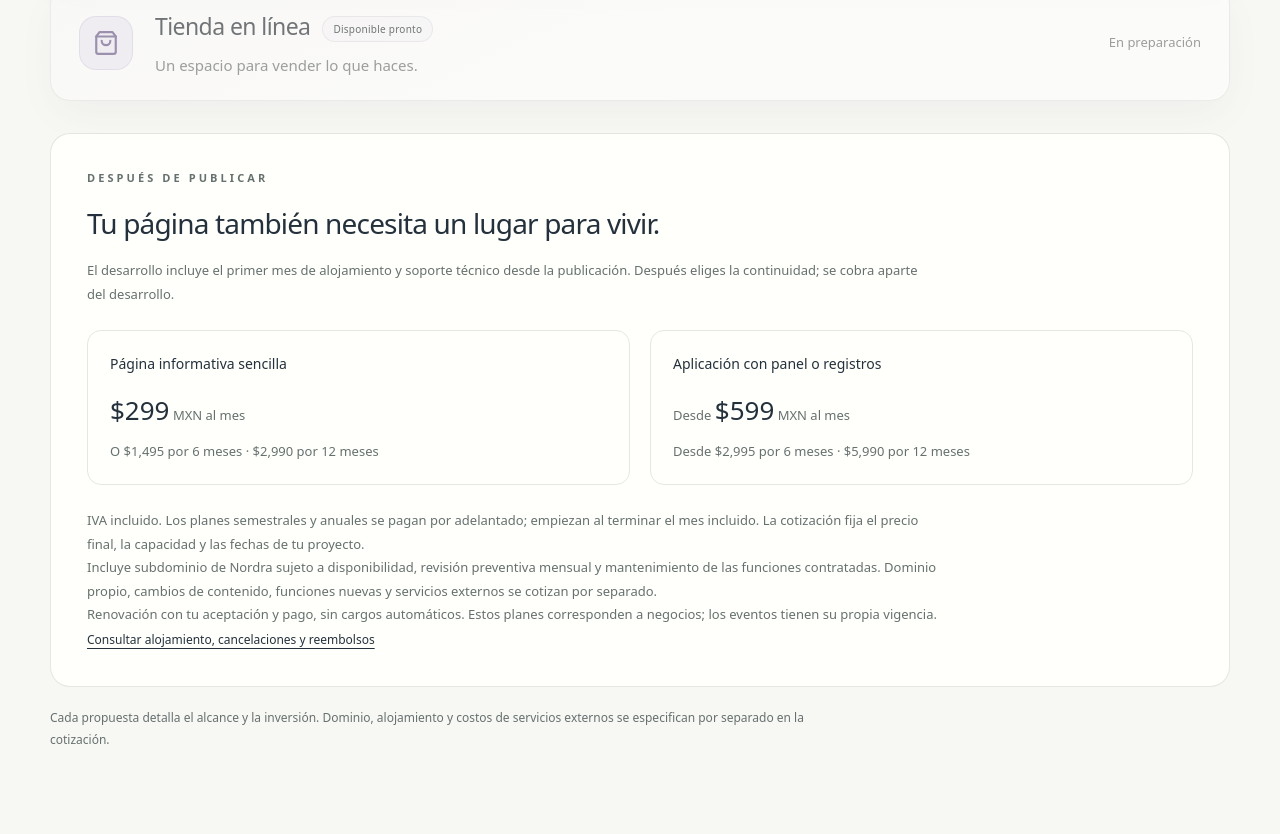
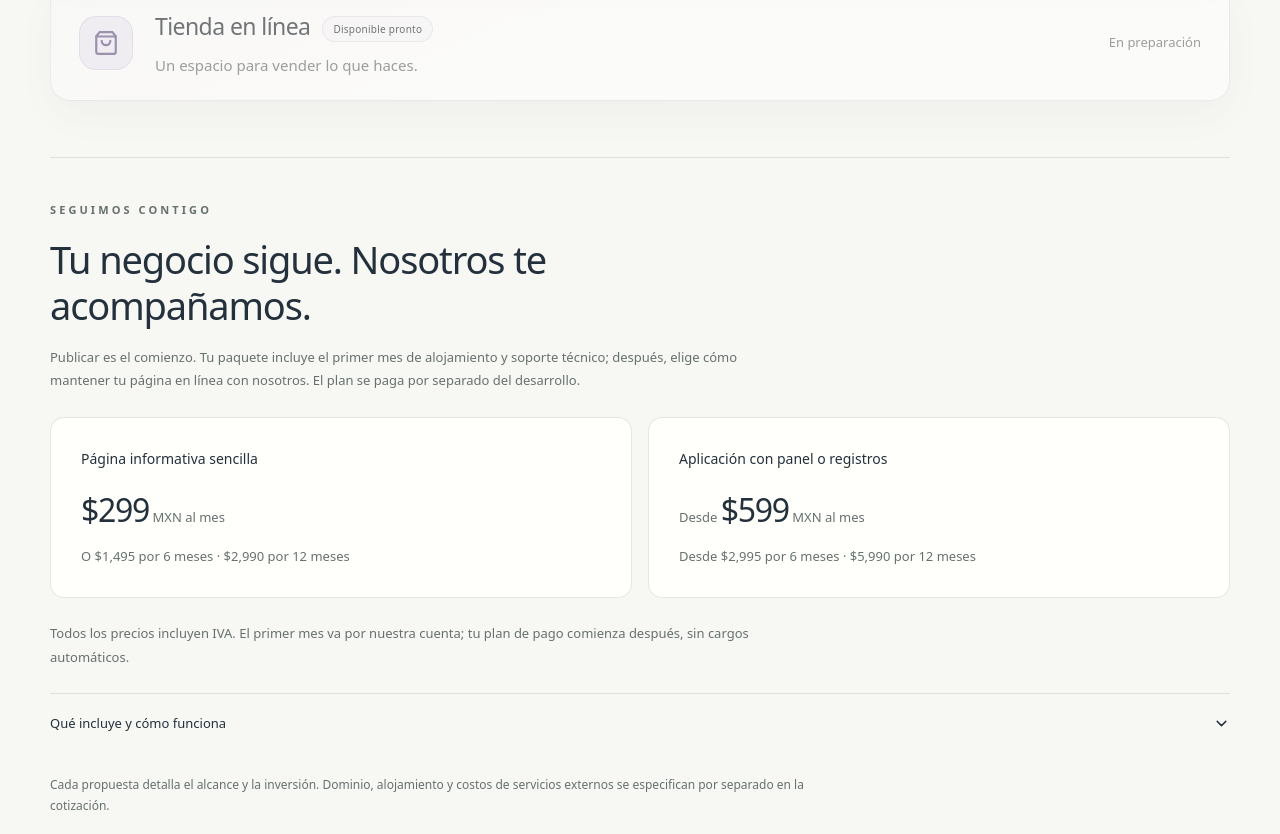
Before and after one commit to anthonysegovia/nordra-studio, a React (Vite) app: page / in a window 1280 px wide. Shown: the part 2666-3500 px from the top of the page. Built offline with nearby package versions, Linux system fonts and the light colour scheme.

Commit message:
Refine hosting presentation and update Boreal starting price

```diff
--- a/src/data/paymentCatalog.ts
+++ b/src/data/paymentCatalog.ts
@@ -12,7 +12,7 @@ export const paymentCatalog: CatalogService[] = [
   ...[ { id: "wedding", label: "Boda" }, { id: "celebration", label: "Cumpleaños y celebración" }, { id: "gathering", label: "Evento y encuentro" } ].flatMap(event => [
     { id: `${event.id}-bruma`, group: "Eventos y celebraciones", label: `${event.label} · Bruma`, cents: 149900 },
     { id: `${event.id}-aurora`, group: "Eventos y celebraciones", label: `${event.label} · Aurora`, cents: 299900 },
-    { id: `${event.id}-boreal`, group: "Eventos y celebraciones", label: `${event.label} · Boreal`, cents: 499900, note: "Desde $4,999. Confirma el precio final de la propuesta." },
+    { id: `${event.id}-boreal`, group: "Eventos y celebraciones", label: `${event.label} · Boreal`, cents: 599900, note: "Desde $5,999. Confirma el precio final de la propuesta." },
   ]),
   { id: "halloween", group: "Invitaciones de temporada", label: "Invitación de Halloween", cents: 59900 },
   { id: "christmas", group: "Invitaciones de temporada", label: "Invitación de Posadas y Navidad", cents: 59900 },
--- a/src/language.ts
+++ b/src/language.ts
@@ -16,6 +16,11 @@ export function useLanguage() {
 const translations: Record<string, string> = {
 "Incluye el primer mes de alojamiento y soporte desde la publicación. Después, el alojamiento se paga por separado según el plan acordado.":"Includes the first month of hosting and support from publication. Hosting is then paid separately under the agreed plan.",
 "Ver continuidad y costos":"View ongoing plans and costs",
+"SEGUIMOS CONTIGO":"WE ARE HERE FOR WHAT COMES NEXT",
+"Tu negocio sigue. Nosotros te acompañamos.":"Your business keeps growing. We are here with you.",
+"Publicar es el comienzo. Tu paquete incluye el primer mes de alojamiento y soporte técnico; después, elige cómo mantener tu página en línea con nosotros. El plan se paga por separado del desarrollo.":"Going live is just the beginning. Your package includes the first month of hosting and technical support. Then choose how to keep your website online with us. The plan is billed separately from development.",
+"Todos los precios incluyen IVA. El primer mes va por nuestra cuenta; tu plan de pago comienza después, sin cargos automáticos.":"All prices include VAT. The first month is included; your paid plan starts afterwards, with no automatic charges.",
+"Qué incluye y cómo funciona":"What is included and how it works",
 "DESPUÉS DE PUBLICAR":"AFTER PUBLICATION",
 "Tu página también necesita un lugar para vivir.":"Your website also needs a place to live.",
 "El desarrollo incluye el primer mes de alojamiento y soporte técnico desde la publicación. Después eliges la continuidad; se cobra aparte del desarrollo.":"Development includes the first month of hosting and technical support from publication. You then choose an ongoing plan, billed separately from development.",
--- a/src/sections/Events.tsx
+++ b/src/sections/Events.tsx
@@ -113,7 +113,7 @@ export function Events() {
           <div className="event-plans-grid">{[
             { name: "Bruma", level: english ? "Your digital invitation" : "Tu invitación digital", price: "$1,499", Icon: Mail, subtitle: english ? "Your celebration starts with a beautiful invitation." : "Ese primer vistazo que hace sentir: ya quiero estar ahí.", features: english ? ["Personalized design from our collection", "Up to 30 optimized photos", "Date, location and directions", "Dress code and schedule", "Event subdomain included", "3 revision rounds", "Hosting: up to 12 months before + 30 days after the event", "WhatsApp support from delivery through 30 days after the event"] : ["Diseño de catálogo personalizado", "Hasta 30 fotos optimizadas", "Fecha, ubicación y cómo llegar", "Código de vestimenta y agenda", "Subdominio del evento incluido", "3 rondas de cambios", "Alojamiento: hasta 12 meses antes + 30 días después", "Soporte por WhatsApp desde la entrega hasta 30 días después del evento"] },
             { name: "Aurora", level: english ? "Invitation + guest management" : "Invitación + gestión de invitados", price: "$2,999", Icon: ClipboardList, subtitle: english ? "All the details and your guest list in one place." : "Todo a la mano, para ti y para quienes te acompañan.", features: english ? ["Everything in Bruma", "Online attendance confirmation", "Private organizer dashboard", "Up to 300 guests and RSVP tracking", "Confirmed and pending guest overview", "Guest list and RSVP download before closing"] : ["Todo lo de Bruma", "Confirmación de asistencia en línea", "Dashboard privado del organizador", "Hasta 300 invitados y sus respuestas", "Resumen de confirmados y pendientes", "Descarga de lista y confirmaciones antes del cierre"] },
-            { name: "Boreal", level: english ? "A more personalized experience" : "Una experiencia más personalizada", price: "$4,999", Icon: Palette, subtitle: english ? "An experience with its own personality." : "Para darle a tu día esos detalles que lo hacen muy tuyo.", features: english ? ["Everything in Aurora", "More personalized visual design", "QR passes or seating management, as quoted", "Additional features agreed in your proposal", "Scope tailored to your celebration", "Priority support"] : ["Todo lo de Aurora", "Diseño visual más personalizado", "Pases QR o mesas, según cotización", "Funciones adicionales acordadas", "Alcance adaptado a tu celebración", "Atención prioritaria"] },
+            { name: "Boreal", level: english ? "A more personalized experience" : "Una experiencia más personalizada", price: "$5,999", Icon: Palette, subtitle: english ? "An experience with its own personality." : "Para darle a tu día esos detalles que lo hacen muy tuyo.", features: english ? ["Everything in Aurora", "More personalized visual design", "QR passes or seating management, as quoted", "Additional features agreed in your proposal", "Scope tailored to your celebration", "Priority support"] : ["Todo lo de Aurora", "Diseño visual más personalizado", "Pases QR o mesas, según cotización", "Funciones adicionales acordadas", "Alcance adaptado a tu celebración", "Atención prioritaria"] },
           ].map((plan, index) => <div className={`event-plan-flip${flippedPlan === index ? " is-flipped" : ""}`} key={plan.name} onKeyDown={e => { if (e.key === "Escape" && flippedPlan === index) flipPlan(index, false); }}>
             <div className="event-plan-flip-inner">
               <div className={`event-plan event-plan-${index} event-plan-face event-plan-front`} inert={flippedPlan === index} aria-hidden={flippedPlan === index}>
--- a/src/sections/Packages.tsx
+++ b/src/sections/Packages.tsx
@@ -91,17 +91,20 @@ export function Packages() {
           {customPackages.map((pack, index) => <PackageCard key={t(pack.name)} pack={pack} index={index + 3} expanded={activePackage === index + 3} onToggle={() => togglePackage(index + 3)} />)}
         </div>
         <aside id="alojamiento-negocios" className="hosting-info" aria-labelledby="hosting-info-title">
-          <p className="eyebrow">{t("DESPUÉS DE PUBLICAR")}</p>
-          <h3 id="hosting-info-title">{t("Tu página también necesita un lugar para vivir.")}</h3>
-          <p>{t("El desarrollo incluye el primer mes de alojamiento y soporte técnico desde la publicación. Después eliges la continuidad; se cobra aparte del desarrollo.")}</p>
+          <p className="eyebrow">{t("SEGUIMOS CONTIGO")}</p>
+          <h3 id="hosting-info-title">{t("Tu negocio sigue. Nosotros te acompañamos.")}</h3>
+          <p>{t("Publicar es el comienzo. Tu paquete incluye el primer mes de alojamiento y soporte técnico; después, elige cómo mantener tu página en línea con nosotros. El plan se paga por separado del desarrollo.")}</p>
           <div className="hosting-options">
             <div><h4>{t("Página informativa sencilla")}</h4><p><strong>$299</strong> {t("MXN al mes")}</p><p>{t("O $1,495 por 6 meses · $2,990 por 12 meses")}</p></div>
             <div><h4>{t("Aplicación con panel o registros")}</h4><p>{t("Desde")} <strong>$599</strong> {t("MXN al mes")}</p><p>{t("Desde $2,995 por 6 meses · $5,990 por 12 meses")}</p></div>
           </div>
+          <p className="hosting-summary">{t("Todos los precios incluyen IVA. El primer mes va por nuestra cuenta; tu plan de pago comienza después, sin cargos automáticos.")}</p>
+          <details className="hosting-details"><summary>{t("Qué incluye y cómo funciona")}<ChevronDown size={17} aria-hidden="true" /></summary><div>
           <p>{t("IVA incluido. Los planes semestrales y anuales se pagan por adelantado; empiezan al terminar el mes incluido. La cotización fija el precio final, la capacidad y las fechas de tu proyecto.")}</p>
           <p>{t("Incluye subdominio de Nordra sujeto a disponibilidad, revisión preventiva mensual y mantenimiento de las funciones contratadas. Dominio propio, cambios de contenido, funciones nuevas y servicios externos se cotizan por separado.")}</p>
           <p>{t("Renovación con tu aceptación y pago, sin cargos automáticos. Estos planes corresponden a negocios; los eventos tienen su propia vigencia.")}</p>
           <a href="/terminos-del-servicio.html#7-dominios-alojamiento-y-vigencia" hrefLang="es">{t("Consultar alojamiento, cancelaciones y reembolsos")}</a>
+          </div></details>
         </aside>
         <p className="package-note">{t("Cada propuesta detalla el alcance y la inversión. Dominio, alojamiento y costos de servicios externos se especifican por separado en la cotización.")}</p>
       </div>
```
Also changed, not shown: src/styles/index.css.
